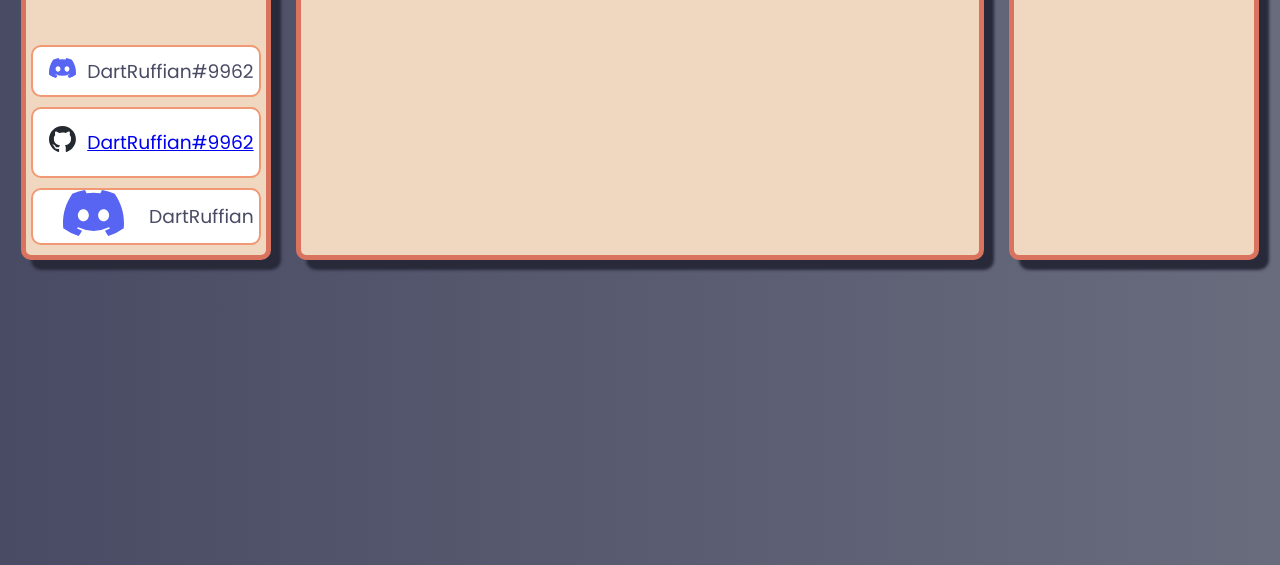
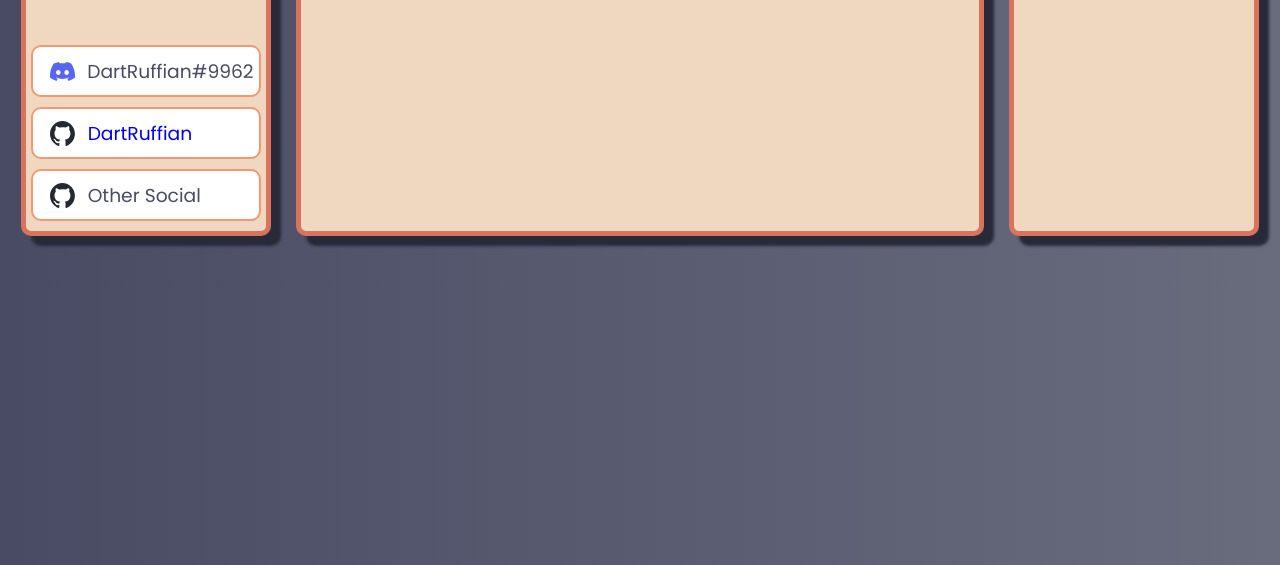
Before and after one commit to DartRuffian/dartruffian.github.io, a plain HTML site: page index.html in a window 1280 px wide. Shown: the part 235-800 px from the top of the page. Drawn offline with Linux system fonts and the light colour scheme.

Commit message:
Fixed logos, anchor styling

```diff
--- a/css/main.css
+++ b/css/main.css
@@ -18,6 +18,18 @@ body
     font-family: 'Poppins', sans-serif;
 }
 
+a
+{
+    text-decoration: none;
+}
+a:visited
+{
+    color: #587cf2;
+}
+a:hover
+{
+    color: #d9735d;
+}
 
 /* Profile Blocks */
 #blockContainer
@@ -98,17 +110,12 @@ h3
     padding-right: 15px;
 }
 
-/*
-    Put icons next to text
-    TODO: Current solution breaks when changing resolution
-*/
 .socialItem
 {
     background: #FFFFFF;
 
     margin: 10px auto;
-    min-width: 5em;
-    max-width: 90%;
+    width: 90%;
     height: 3em;
 
     display: table;
@@ -122,21 +129,22 @@ h3
 .socialItem > h3
 {
     display: table-cell;
-    text-align: center;
+    text-align: left;
     vertical-align: middle;
 }
 
 .imageHolder
 {
     display: table-cell;
-    text-align: center;
     vertical-align: middle;
+    width: 50px;
     /* height: 100%; */
 }
 
 .imageHolder > img
 {
-    width: 55%;
+    padding-top: 15%;
+    width: 50%;
     /* padding-top: 45%;
     vertical-align: center; */
 }
--- a/index.html
+++ b/index.html
@@ -17,24 +17,23 @@
             <h2 id="username">DartRuffian</h2>
 
             <!-- Links to Socials -->
-            <!-- TODO: Discord logo does not appear -->
-            <div class="socialItem hidden">
+            <div class="socialItem hidden" style="--order: 1;">
                 <div class="imageHolder">
                     <img src="images/discord.svg">
                 </div>
                 <h3>DartRuffian#9962</h3>
             </div>
-            <div class="socialItem hidden">
+            <div class="socialItem hidden" style="--order: 4;">
                 <div class="imageHolder">
                     <img src="images/github.svg">
                 </div>
-                <a href="https://github.com/DartRuffian"><h3>DartRuffian#9962</h3></a>
+                <h3><a href="https://github.com/DartRuffian">DartRuffian</a></h3>
             </div>
-            <div class="socialItem hidden">
+            <div class="socialItem hidden" style="--order: 6;">
                 <div class="imageHolder">
-                    <img src="images/discord.svg">
+                    <img src="images/github.svg">
                 </div>
-                <h3>DartRuffian</h3>
+                <h3>Other Social</h3>
             </div>
         </div>
 
```
